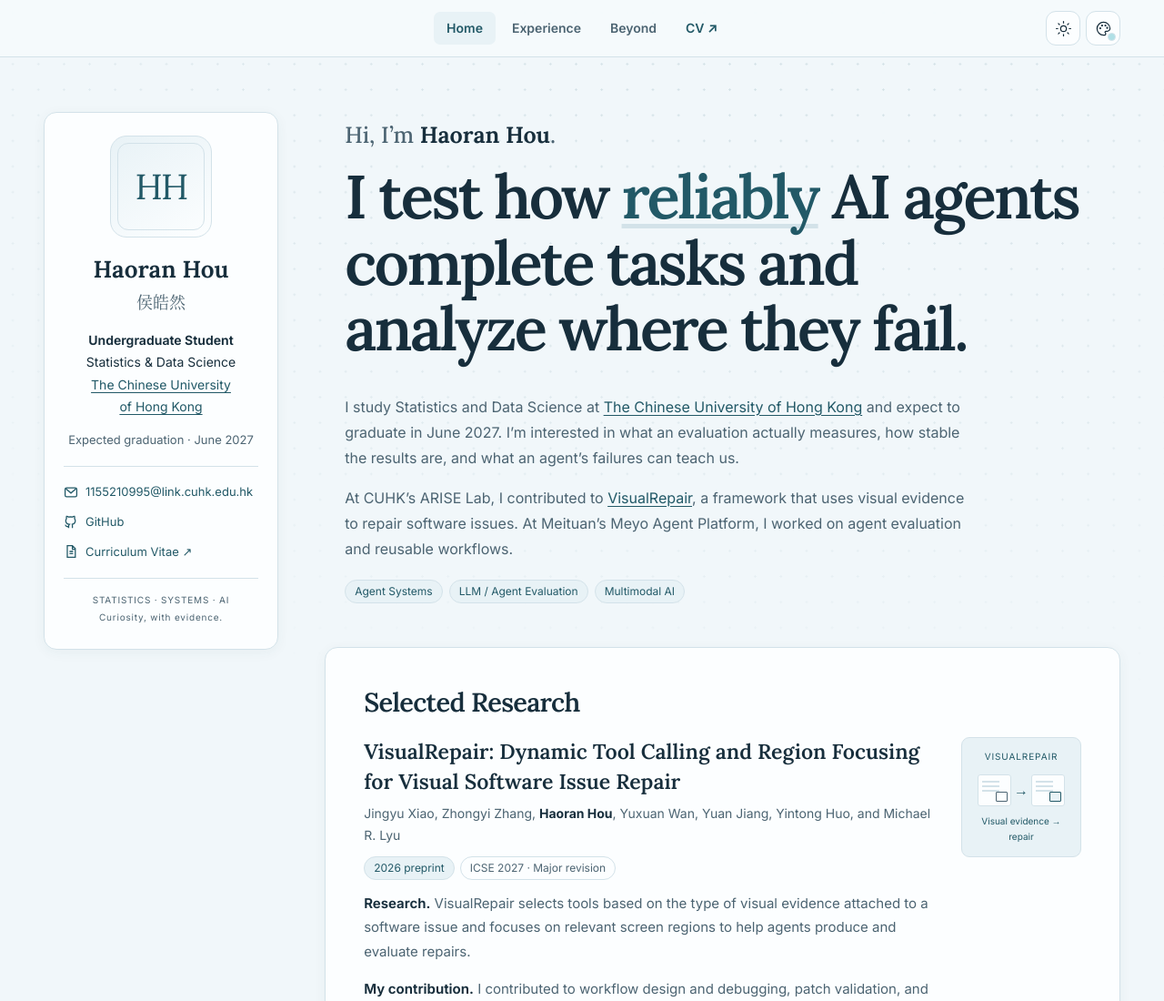
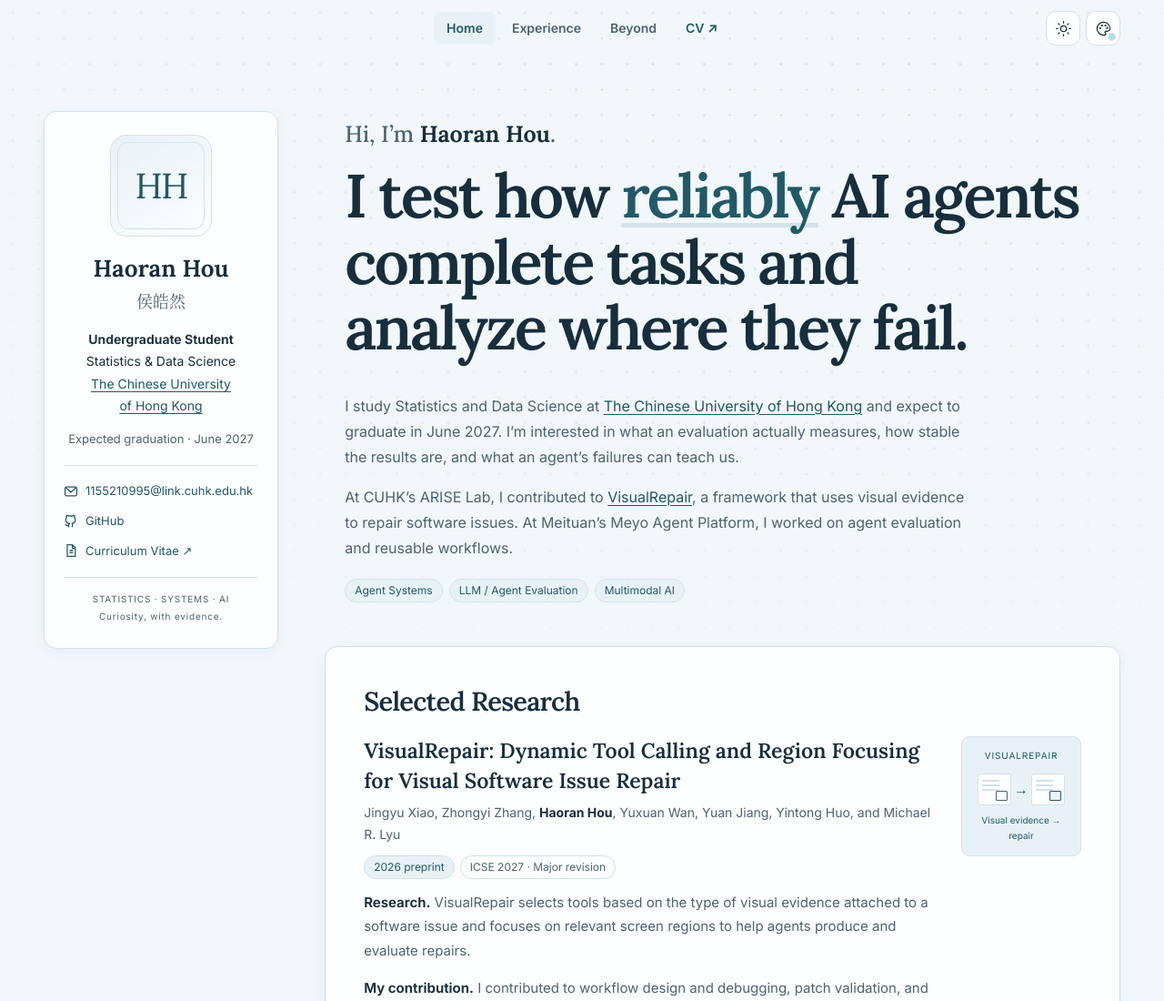
Before and after one commit to hrhou929/hrhou929.github.io, a plain HTML site: page index.html in a window 1280 px wide. Shown: the top 1100 px of the page at 91% size. Drawn offline with Linux system fonts and the light colour scheme.

Commit message:
Blend the navigation into the homepage background

```diff
--- a/index.html
+++ b/index.html
@@ -150,10 +150,20 @@
       position: sticky;
       z-index: 5;
       top: 0;
+    }
+    .site-header::before {
+      content: '';
+      position: absolute;
+      z-index: -1;
+      inset: 0 0 -12px;
       background: var(--header);
-      border-bottom: 1px solid var(--line);
       backdrop-filter: blur(12px);
+      mask-image: linear-gradient(#000 calc(100% - 12px), transparent);
+      opacity: 0;
+      pointer-events: none;
+      transition: opacity 220ms ease;
     }
+    .site-header.is-scrolled::before { opacity: 1; }
     .header-inner {
       position: relative;
       display: grid;
@@ -615,7 +625,7 @@
     @media (prefers-reduced-motion: reduce) {
       html { scroll-behavior: auto; }
       .nav a, .links a, .back-to-top, .entry details summary, .beyond-item,
-      .scroll-top, .scroll-top span { transition: none; }
+      .scroll-top, .scroll-top span, .site-header::before { transition: none; }
       .nav a:active, .links a:active, .back-to-top:active, .entry details summary:active { transform: none; }
       .scroll-top { translate: none; }
       .ambient-grid::after, .grid-ripple { display: none; }
@@ -950,6 +960,7 @@
     }
 
     const grid = document.querySelector('.ambient-grid');
+    const siteHeader = document.querySelector('.site-header');
     const floatingTop = document.querySelector('.scroll-top');
     document.querySelector('.back-to-top').addEventListener('click', event => {
       if (event.ctrlKey || event.metaKey || event.shiftKey || event.altKey) return;
@@ -963,6 +974,7 @@
     function updateViewport() {
       viewportFrame = 0;
       const y = Math.max(0, window.scrollY);
+      siteHeader.classList.toggle('is-scrolled', y > 8);
       const distance = document.documentElement.scrollHeight - window.innerHeight;
       const progress = distance > 0 ? Math.min(1, y / distance) : 0;
       floatingTop.classList.toggle('is-visible', y > Math.min(window.innerHeight * 0.72, 440));
```
